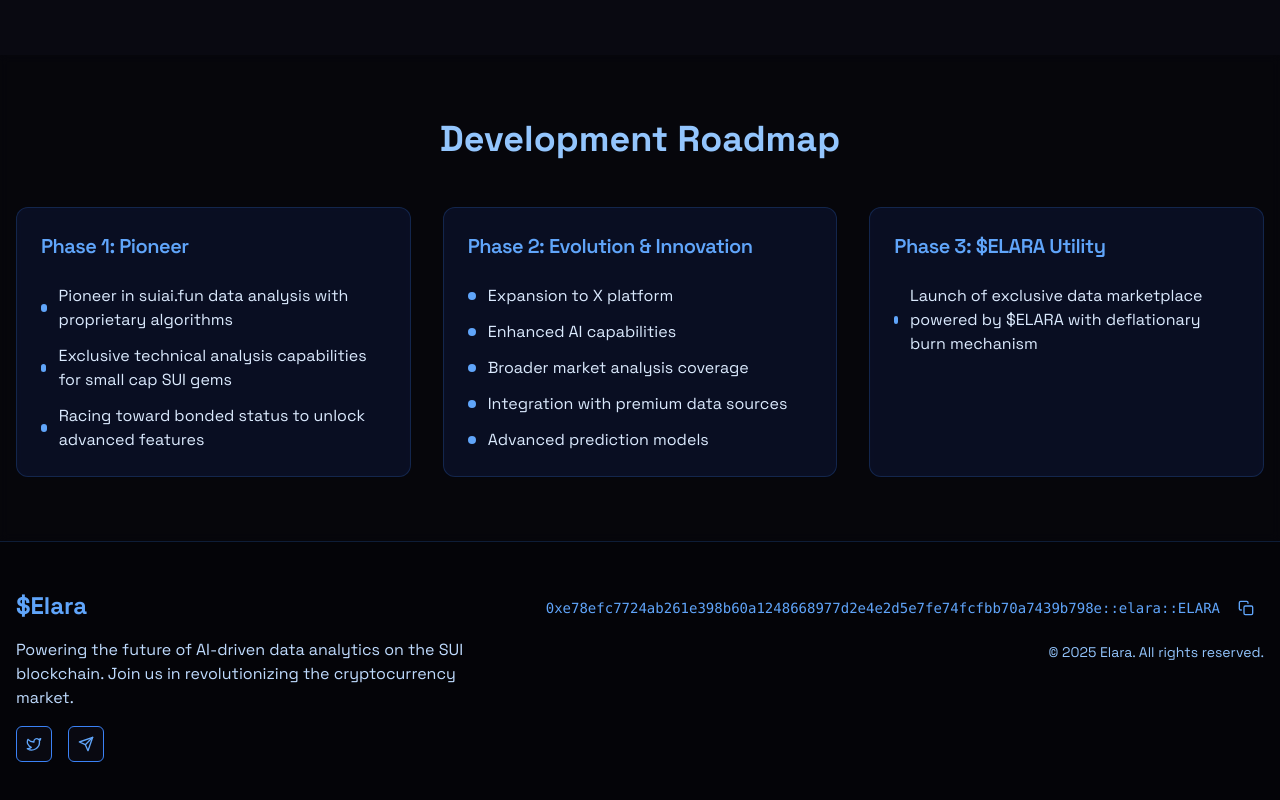
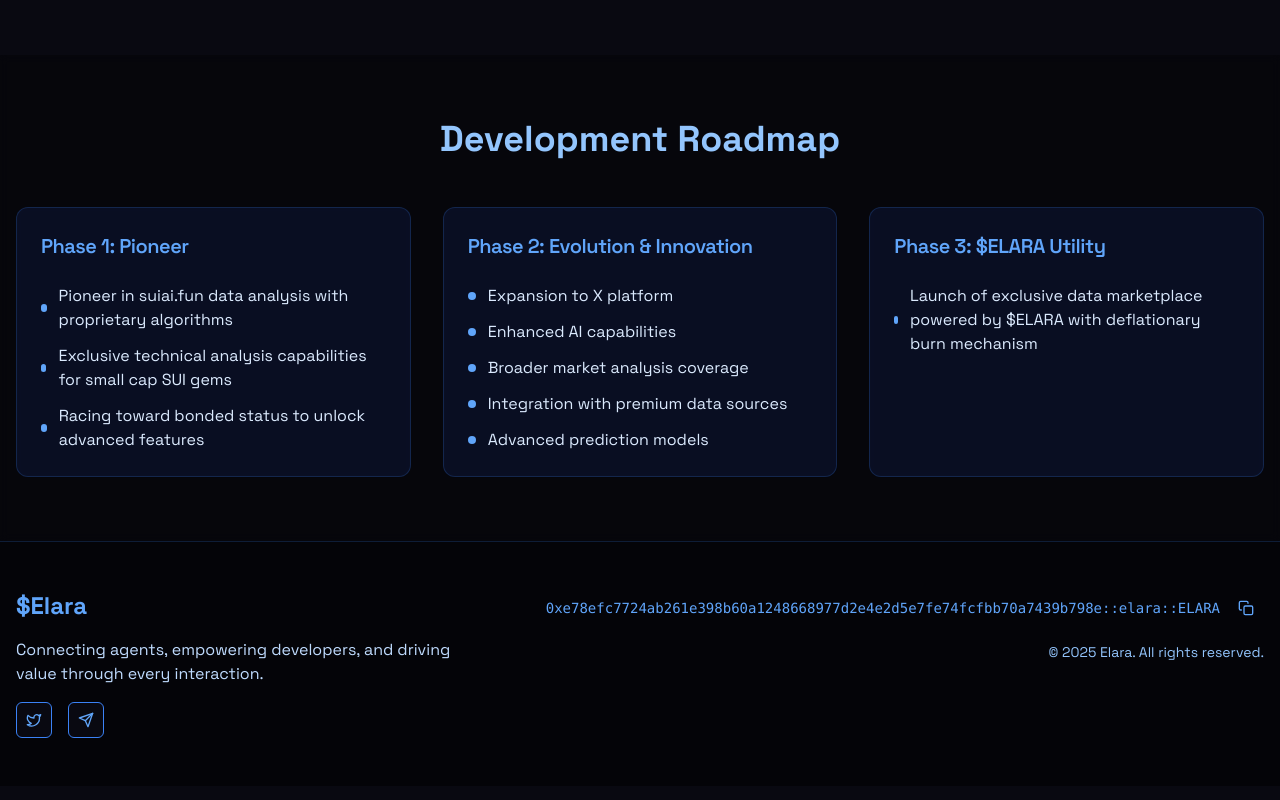
Before and after one commit to brownjer3/elara-dot-news, a Next.js app: page / in a window 1280 px wide. Shown: the part 1029-1829 px from the top of the page. Built offline with nearby package versions, Linux system fonts and the light colour scheme.

Commit message:
Update footer.tsx footer text

```diff
--- a/components/footer.tsx
+++ b/components/footer.tsx
@@ -11,8 +11,7 @@ export function Footer() {
           <div>
             <h3 className="text-2xl font-bold mb-4 text-blue-400">$Elara</h3>
             <p className="text-blue-200 max-w-md">
-              Powering the future of AI-driven data analytics on the SUI blockchain.
-              Join us in revolutionizing the cryptocurrency market.
+              Connecting agents, empowering developers, and driving value through every interaction.
             </p>
             <div className="flex mt-4 space-x-4">
               <Button variant="outline" size="icon" asChild className="border-blue-500 text-blue-400 hover:bg-blue-900/50">
```
